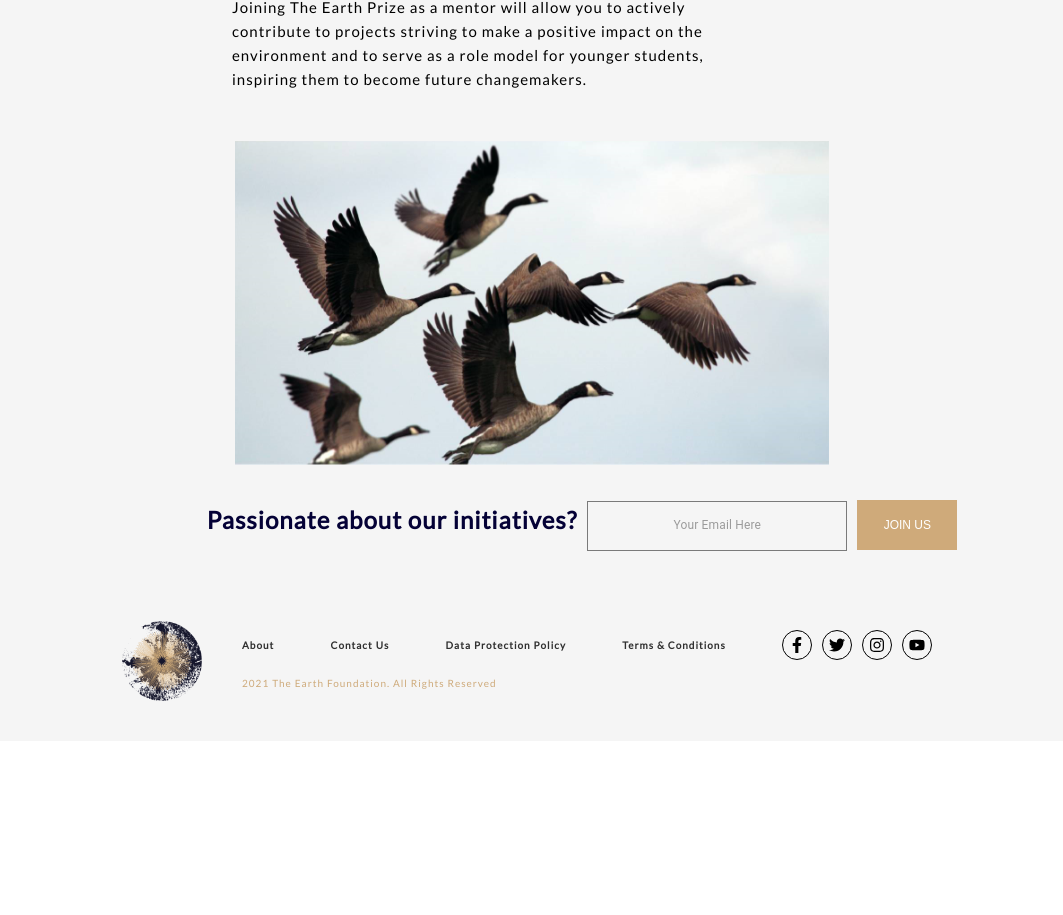
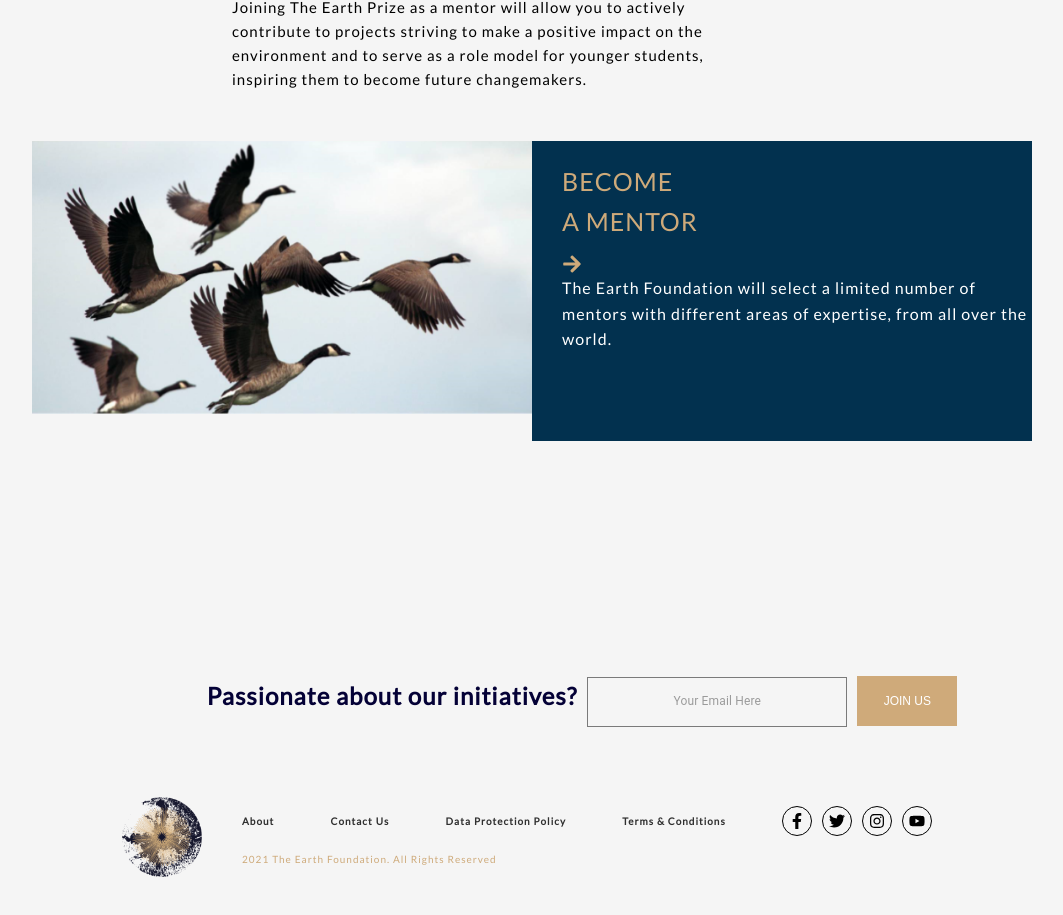
Before and after one commit to GaddMaster/earth-foundation, a Next.js app: page /earth-prize-mentor in a window 1280 px wide. Shown: the part 2933-3848 px from the top of the page, without its empty margins (108-1171 px from the left). Before the commit the page ends 3674 px from the top, so only its background shows below. Built offline with nearby package versions, Linux system fonts and the light colour scheme.

Commit message:
prize mentorship updates

```diff
--- a/pages/earth-prize-mentor.jsx
+++ b/pages/earth-prize-mentor.jsx
@@ -4,9 +4,11 @@ import TitleDesc from "components/TitleDesc";
 import Subscribe from "../components/Subscribe";
 import MentorshipCircles from '../components/MentorshipCircles'
 
-
+import { FontAwesomeIcon } from "@fortawesome/react-fontawesome";
+import { faArrowRight } from "@fortawesome/free-solid-svg-icons";
 
 import styles from "styles/prize.mentor.module.scss";
+
 
 
 const EarthPrize = () => {
@@ -92,10 +94,25 @@ const EarthPrize = () => {
                         </div>
                     </div>
           </div>
-
+                <div className = {styles.card}>
                 <div className = {styles.img}>
                     <img src = '/images/bird.png' />
-
+                    </div>
+                    <div className = {styles.become}>
+                         <div className = {styles.becomeheader}>
+                         <div>
+                                 <span>BECOME</span>
+                                 </div>
+                                <div> <span> A MENTOR</span>
+                                </div>
+                                 <div className = {styles.icon}>
+                                 <FontAwesomeIcon icon = {faArrowRight} />
+                             </div>
+                             </div>
+                          <div className = {styles.becomebody}>
+                         <span>The Earth Foundation will select a limited number of mentors with different areas of expertise, from all over the world.</span>
+                             </div>
+                    </div>
                 </div>
 
             <Subscribe
--- a/styles/prize.mentor.module.scss
+++ b/styles/prize.mentor.module.scss
@@ -195,5 +195,39 @@
     }
 
 
+    }
+    .card {
+        display: flex;
+        float: right;
+        flex-direction: row;
+        max-height: 500px;
+        .img {
+            height: 500px;
+            width: 500px;
+        }
+        .become {
+            background-color:#02314F;
+            height: 300px;
+            width: 500px;
+            .becomeheader {
+                margin-top: 20px;
+                margin-left: 30px;
+                color: $gold;
+                font-size: 25px;
+            }
+            .becomebody {
+                color: white;
+                margin-left: 30px;
+            }
+            .icon {
+                margin: 0px 0px -6px 0px;
+                svg {
+                    width: 20px;
+                    height: 20px;
+                }
+            }
+
+
+        }
 
 }
```
